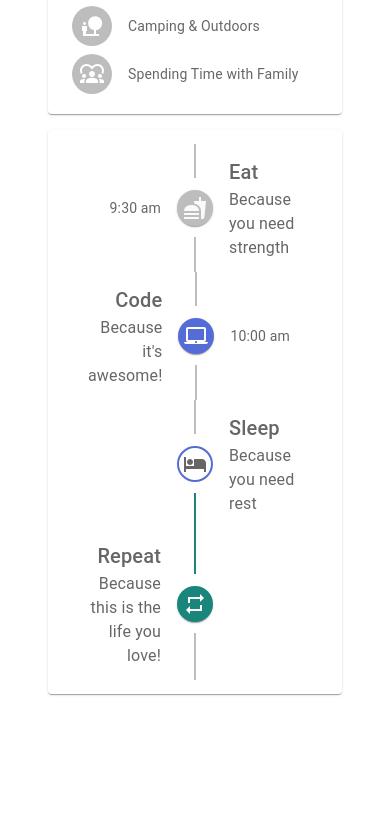
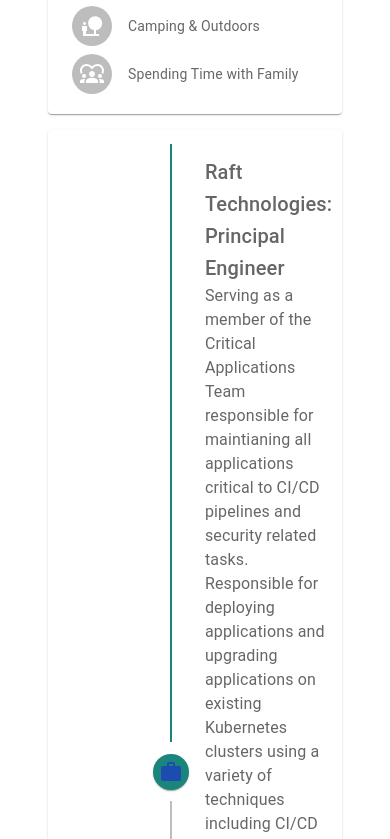
Before and after one commit to robbdasailer/nextjs-resume, a Next.js app: page / in a window 390 px wide. Shown: the part 1860-2699 px from the top of the page. Before the commit the page ends 2602 px from the top, so only its background shows below. Built offline with nearby package versions, Linux system fonts and the light colour scheme.

Commit message:
work on work history and started mobile component

```diff
--- a/components/workHistory.js
+++ b/components/workHistory.js
@@ -5,75 +5,56 @@
 import TimelineContent from '@mui/lab/TimelineContent';
 import TimelineOppositeContent from '@mui/lab/TimelineOppositeContent';
 import TimelineDot from '@mui/lab/TimelineDot';
-import FastfoodIcon from '@mui/icons-material/Fastfood';
-import LaptopMacIcon from '@mui/icons-material/LaptopMac';
-import HotelIcon from '@mui/icons-material/Hotel';
 import RepeatIcon from '@mui/icons-material/Repeat';
 import Typography from '@mui/material/Typography';
+import AchievementIcon from '@mui/icons-material/WorkspacePremium';
+import ReadMoreIcon from '@mui/icons-material/ReadMore';
+import WorkIcon from '@mui/icons-material/Work';
+import WorkHistoryIcon from '@mui/icons-material/WorkHistory';
 
 const WorkHistory = (props) => {
+	const jobs = props.jobs;
+
 	return (
 		<Timeline position='alternate'>
-			<TimelineItem>
+			{jobs.map((job) => (
+				<TimelineItem key={job.id}>
 					<TimelineOppositeContent
-					sx={{ m: 'auto 0' }}
-					align='right'
+						color='white'
 						variant='body2'
-					color='text.secondary'
+						sx={{ margin: 'auto 0' }}
 					>
-					9:30 am
+						{job.startDate} - {job.endDate || 'Present'}
 					</TimelineOppositeContent>
 					<TimelineSeparator>
-					<TimelineConnector />
-					<TimelineDot>
-						<FastfoodIcon />
+						<TimelineConnector sx={{ bgcolor: 'secondary.main' }} />
+						<TimelineDot color='secondary'>
+							{job.endDate ? (
+								<WorkHistoryIcon sx={{ color: '#2DA2EC' }} />
+							) : (
+								<WorkIcon sx={{ color: '#1D4CB0' }} />
+							)}
 						</TimelineDot>
 						<TimelineConnector />
 					</TimelineSeparator>
 					<TimelineContent sx={{ py: '12px', px: 2 }}>
 						<Typography variant='h6' component='span'>
-						Eat
+							<a href={job.companyLink}>{job.company}</a>: {job.jobTitle}
+							{job.additionalInfo && (
+								<AchievementIcon
+									onClick={() => handleOpen(job)}
+									sx={{
+										cursor: 'pointer',
+										color: '#1D4CB0',
+										marginLeft: '.5rem',
+									}}
+								/>
+							)}
 						</Typography>
-					<Typography>Because you need strength</Typography>
+						<Typography>{job.jobDescription}</Typography>
 					</TimelineContent>
 				</TimelineItem>
-			<TimelineItem>
-				<TimelineOppositeContent
-					sx={{ m: 'auto 0' }}
-					variant='body2'
-					color='text.secondary'
-				>
-					10:00 am
-				</TimelineOppositeContent>
-				<TimelineSeparator>
-					<TimelineConnector />
-					<TimelineDot color='primary'>
-						<LaptopMacIcon />
-					</TimelineDot>
-					<TimelineConnector />
-				</TimelineSeparator>
-				<TimelineContent sx={{ py: '12px', px: 2 }}>
-					<Typography variant='h6' component='span'>
-						Code
-					</Typography>
-					<Typography>Because it&apos;s awesome!</Typography>
-				</TimelineContent>
-			</TimelineItem>
-			<TimelineItem>
-				<TimelineSeparator>
-					<TimelineConnector />
-					<TimelineDot color='primary' variant='outlined'>
-						<HotelIcon />
-					</TimelineDot>
-					<TimelineConnector sx={{ bgcolor: 'secondary.main' }} />
-				</TimelineSeparator>
-				<TimelineContent sx={{ py: '12px', px: 2 }}>
-					<Typography variant='h6' component='span'>
-						Sleep
-					</Typography>
-					<Typography>Because you need rest</Typography>
-				</TimelineContent>
-			</TimelineItem>
+			))}
 			<TimelineItem>
 				<TimelineSeparator>
 					<TimelineConnector sx={{ bgcolor: 'secondary.main' }} />
--- /dev/null
+++ b/components/workHistoryMobile.js
@@ -0,0 +1,100 @@
+import { useState } from 'react';
+
+import Box from '@mui/material/Box';
+import Stepper from '@mui/material/Stepper';
+import Step from '@mui/material/Step';
+import StepLabel from '@mui/material/StepLabel';
+import StepContent from '@mui/material/StepContent';
+import Button from '@mui/material/Button';
+import Paper from '@mui/material/Paper';
+import Typography from '@mui/material/Typography';
+
+const WorkHistoryMobile = (props) => {
+	const [activeStep, setActiveStep] = useState(0);
+
+	const handleNext = () => {
+		setActiveStep((prevActiveStep) => prevActiveStep + 1);
+	};
+
+	const handleBack = () => {
+		setActiveStep((prevActiveStep) => prevActiveStep - 1);
+	};
+
+	const handleReset = () => {
+		setActiveStep(0);
+	};
+
+	const steps = [
+		{
+			label: 'Select campaign settings',
+			description: `For each ad campaign that you create, you can control how much
+                    you're willing to spend on clicks and conversions, which networks
+                    and geographical locations you want your ads to show on, and more.`,
+		},
+		{
+			label: 'Create an ad group',
+			description:
+				'An ad group contains one or more ads which target a shared set of keywords.',
+		},
+		{
+			label: 'Create an ad',
+			description: `Try out different ad text to see what brings in the most customers,
+                    and learn how to enhance your ads using features like ad extensions.
+                    If you run into any problems with your ads, find out how to tell if
+                    they're running and how to resolve approval issues.`,
+		},
+	];
+
+	const jobs = props.jobs;
+
+	return (
+		<Box sx={{ maxWidth: 1500 }}>
+			<Stepper activeStep={activeStep} orientation='vertical'>
+				{steps.map((step, index) => (
+					<Step key={step.label}>
+						<StepLabel
+							optional={
+								index === 2 ? (
+									<Typography variant='caption'>Last step</Typography>
+								) : null
+							}
+						>
+							{step.label}
+						</StepLabel>
+						<StepContent>
+							<Typography>{step.description}</Typography>
+							<Box sx={{ mb: 2 }}>
+								<div>
+									<Button
+										variant='contained'
+										onClick={handleNext}
+										sx={{ mt: 1, mr: 1 }}
+									>
+										{index === steps.length - 1 ? 'Finish' : 'Continue'}
+									</Button>
+									<Button
+										disabled={index === 0}
+										onClick={handleBack}
+										sx={{ mt: 1, mr: 1 }}
+									>
+										Back
+									</Button>
+								</div>
+							</Box>
+						</StepContent>
+					</Step>
+				))}
+			</Stepper>
+			{activeStep === steps.length && (
+				<Paper square elevation={0} sx={{ p: 3 }}>
+					<Typography>All steps completed - you&apos;re finished</Typography>
+					<Button onClick={handleReset} sx={{ mt: 1, mr: 1 }}>
+						Reset
+					</Button>
+				</Paper>
+			)}
+		</Box>
+	);
+};
+
+export default WorkHistoryMobile;
--- a/pages/index.js
+++ b/pages/index.js
@@ -11,6 +11,7 @@
 import Skills from '../components/skills';
 import Hobbies from '../components/hobbies';
 import WorkHistory from '../components/workHistory';
+import WorkHistoryMobile from '../components/workHistoryMobile';
 
 import data from '../pages/api/data';
 
@@ -58,7 +59,7 @@
 						<Grid item container xs={12} md={9}>
 							<Grid item xs={12}>
 								<Item>
-									<WorkHistory />
+									<WorkHistory jobs={data.workHistory} />
 								</Item>
 							</Grid>
 						</Grid>
```
Lines whose indentation alone changed are shown as unchanged.
